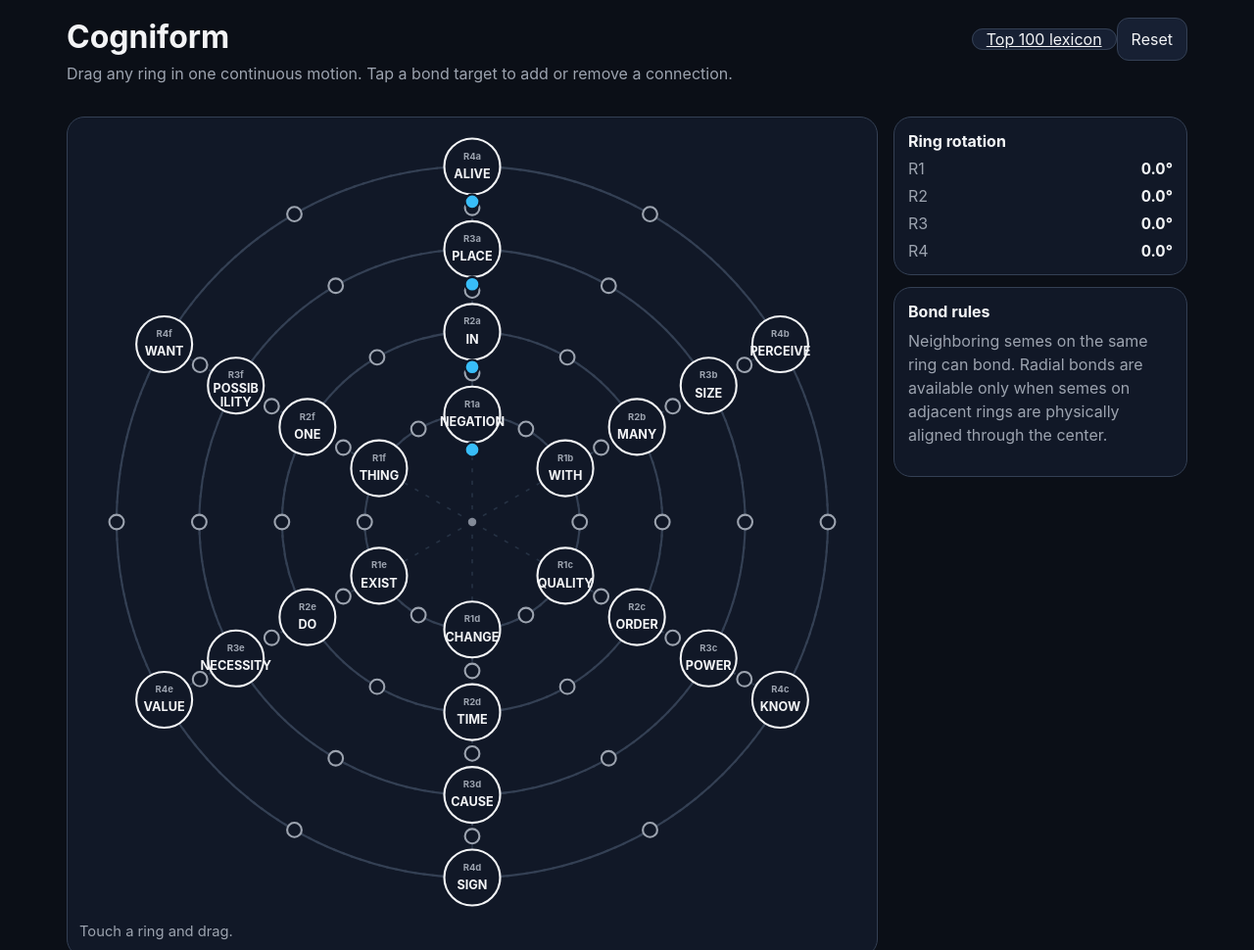
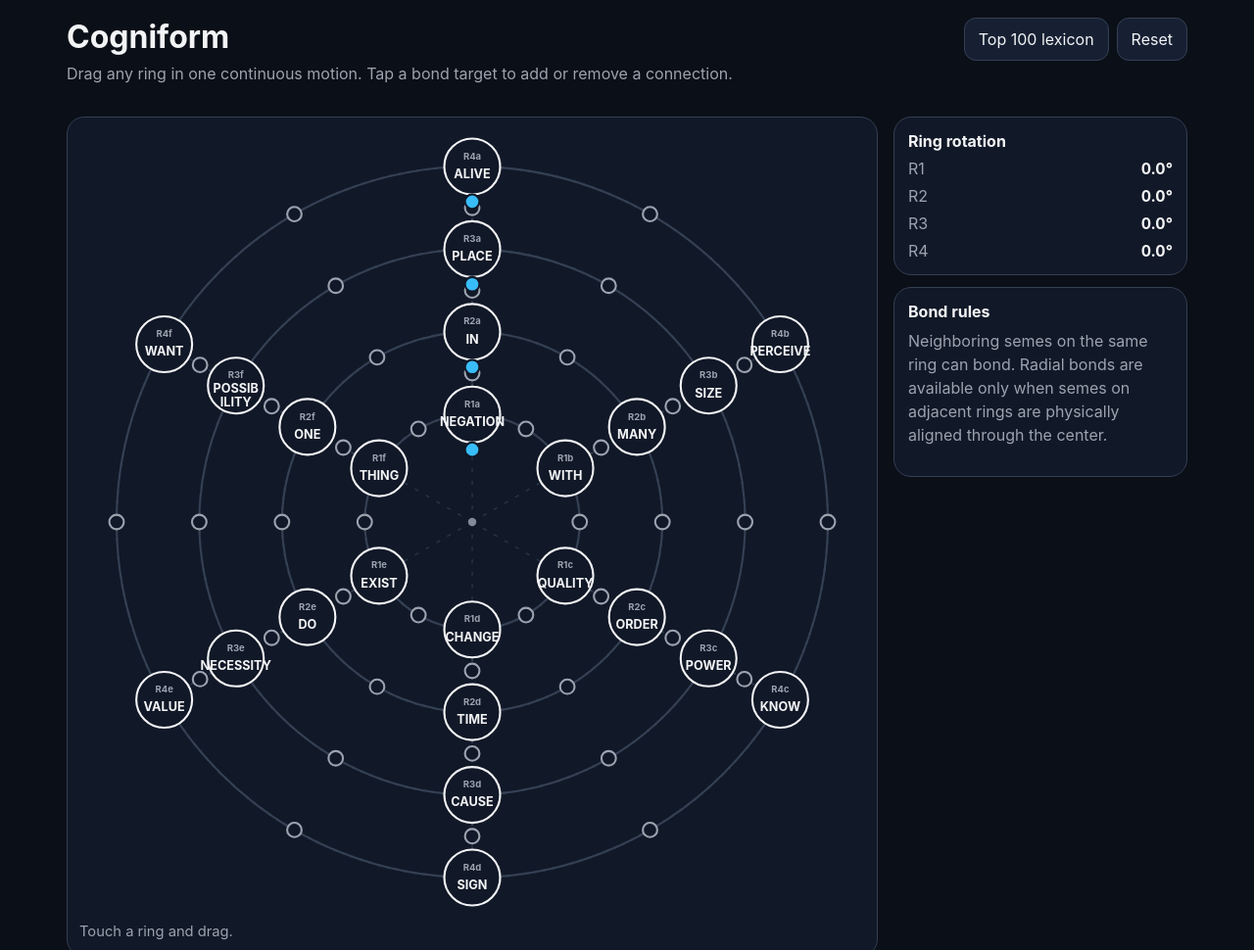
Before and after one commit to cargo-culture/cogniform, a plain HTML site: page index.html in a window 1280 px wide. Shown: the top 970 px of the page at 98% size. Drawn offline with Linux system fonts and the light colour scheme.

Commit message:
Style lexicon link

```diff
--- a/styles.css
+++ b/styles.css
@@ -273,3 +273,5 @@ code {
   .seme-label { font-size: 11px; }
   .seme-address { font-size: 8px; }
 }
+
+.top-actions{display:flex;gap:8px;align-items:center}.link-button{display:inline-flex;align-items:center;text-decoration:none}.link-button:hover{border-color:var(--accent)}
```
